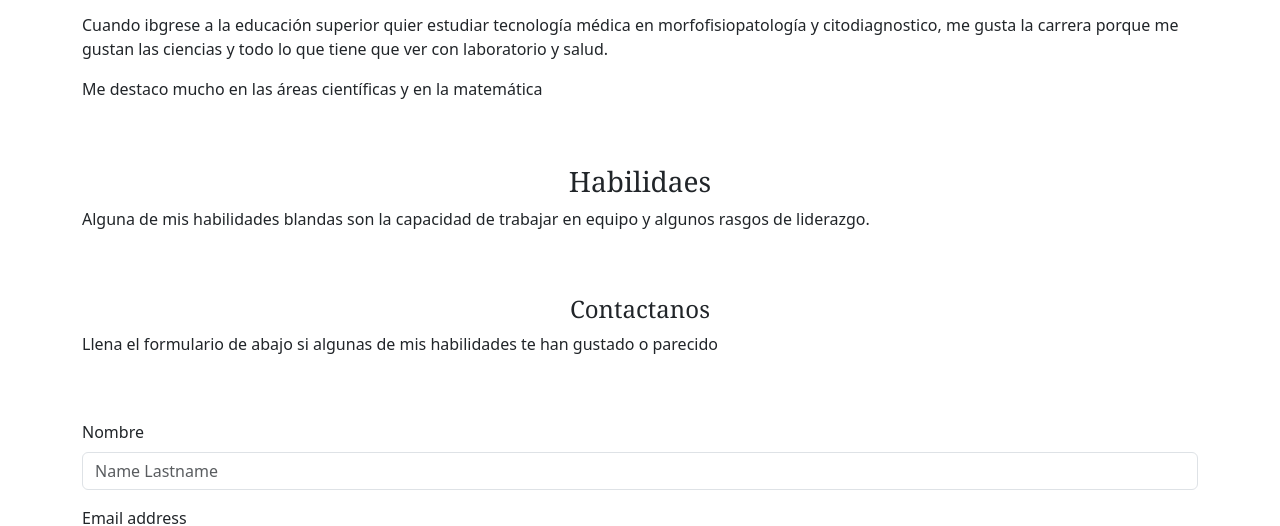
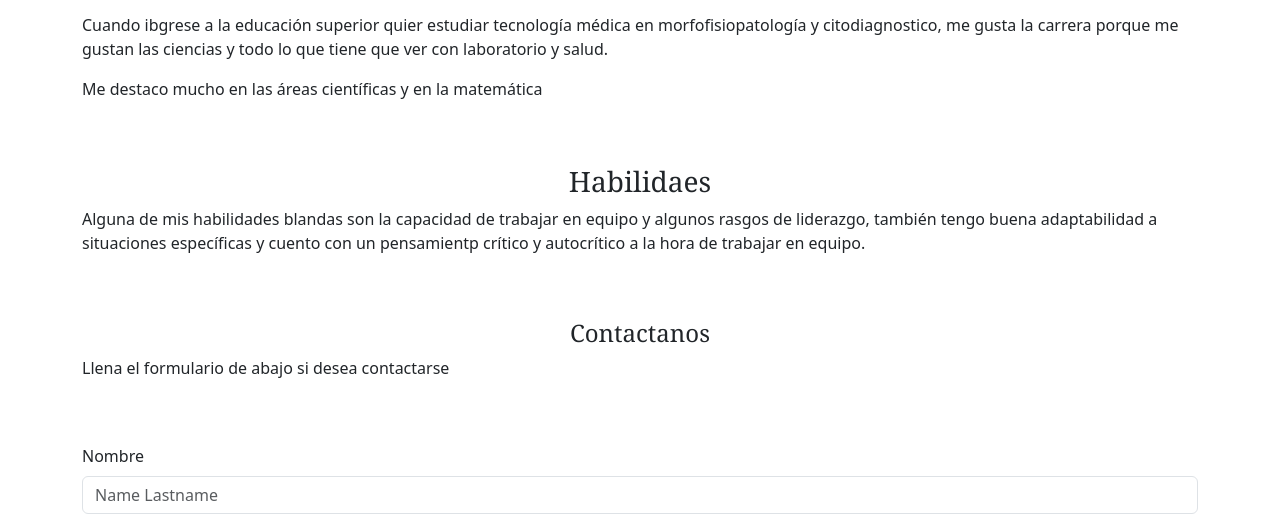
Before and after one commit to Antonilo0/Antonilo0.github.io, a plain HTML site: page index.html in a window 1280 px wide. Shown: the part 305-831 px from the top of the page. Drawn offline with nearby package versions, Linux system fonts and the light colour scheme.

```diff
--- a/index.html
+++ b/index.html
@@ -61,7 +61,7 @@
       <div class="container mt-5 mb-5">
        <div class="row align-items-center">
      <h3 id="habilidades">Habilidaes</h3>
-      <p>Alguna de mis habilidades blandas son la capacidad de trabajar en equipo y algunos rasgos de liderazgo.</p>
+      <p>Alguna de mis habilidades blandas son la capacidad de trabajar en equipo y algunos rasgos de liderazgo, también tengo buena adaptabilidad a situaciones específicas y cuento con un pensamientp crítico y autocrítico a la hora de trabajar en equipo.</p>
        </div>
       </div>
       <section>
@@ -71,7 +71,7 @@
        <div class="row aling-items-center">
 
      <h4 id="contactanos">Contactanos</h4>
-     <p>Llena el formulario de abajo si algunas de mis habilidades te han gustado o parecido</p>
+     <p>Llena el formulario de abajo si desea contactarse</p>
 
      <div class=" mt-5 mb-3">
        <label for="exampleFormControlInput1" class="form-label">Nombre</label>
```
Also changed, not shown: 1 other file.
